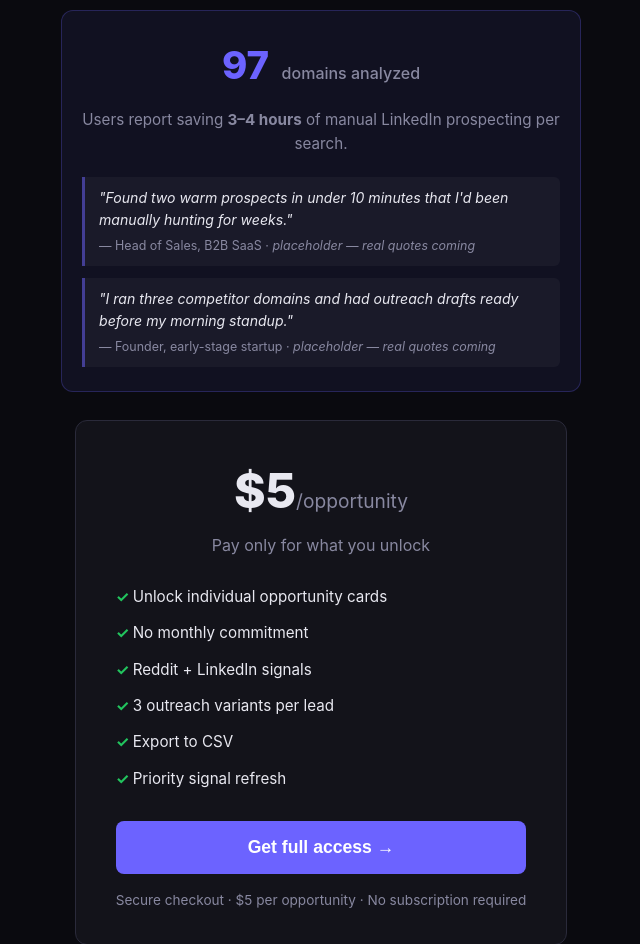
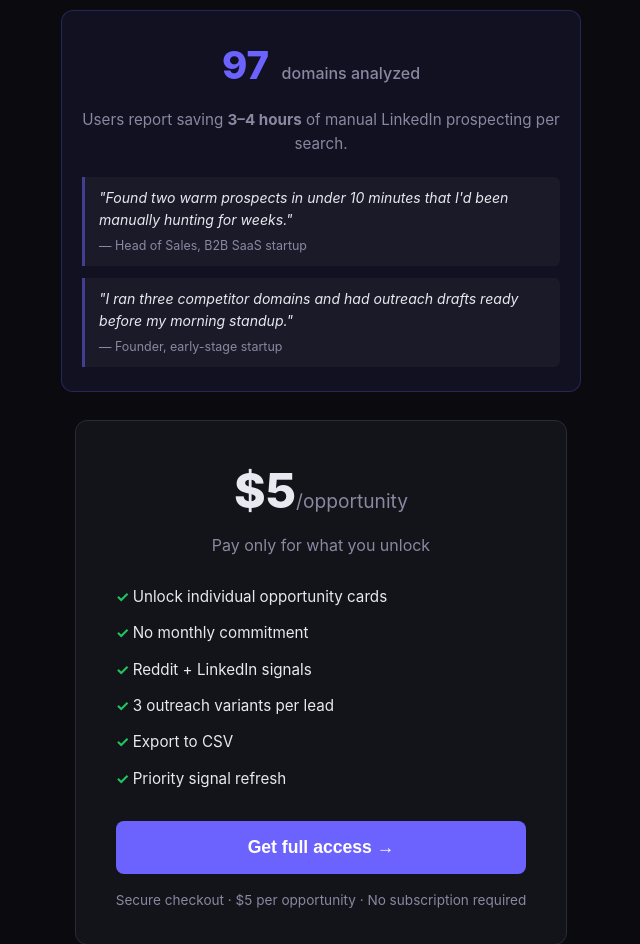
Before and after one commit to nickhac/demand-signal-mvp, a FastAPI app: page /paywall in a window 1280 px wide. Shown: the part 347-1291 px from the top of the page, without its empty margins (319-959 px from the left). Run offline with FastAPI, Linux system fonts and the light colour scheme.

Commit message:
fix(paywall): remove placeholder labels from testimonial attributions
Both proof-author lines had '-- placeholder -- real quotes coming' appended.
Stripped the em tag and separator, leaving clean role/company attribution.
Fixes DEM-83.

```diff
--- a/templates/paywall.html
+++ b/templates/paywall.html
@@ -27,11 +27,11 @@
       <div class="proof-testimonials">
         <div class="proof-testimonial">
           <p class="proof-quote">"Found two warm prospects in under 10 minutes that I'd been manually hunting for weeks."</p>
-          <p class="proof-author">— Head of Sales, B2B SaaS · <em>placeholder — real quotes coming</em></p>
+          <p class="proof-author">— Head of Sales, B2B SaaS startup</p>
         </div>
         <div class="proof-testimonial">
           <p class="proof-quote">"I ran three competitor domains and had outreach drafts ready before my morning standup."</p>
-          <p class="proof-author">— Founder, early-stage startup · <em>placeholder — real quotes coming</em></p>
+          <p class="proof-author">— Founder, early-stage startup</p>
         </div>
       </div>
     </div>
```
